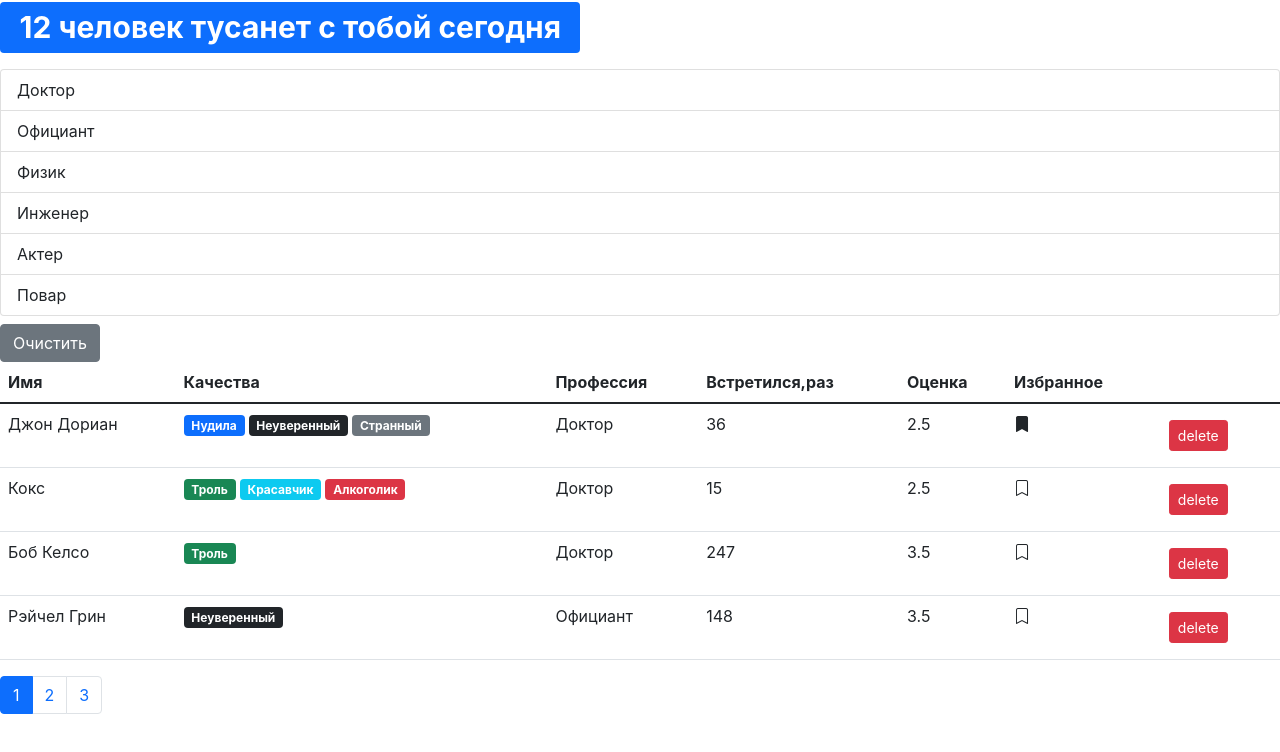
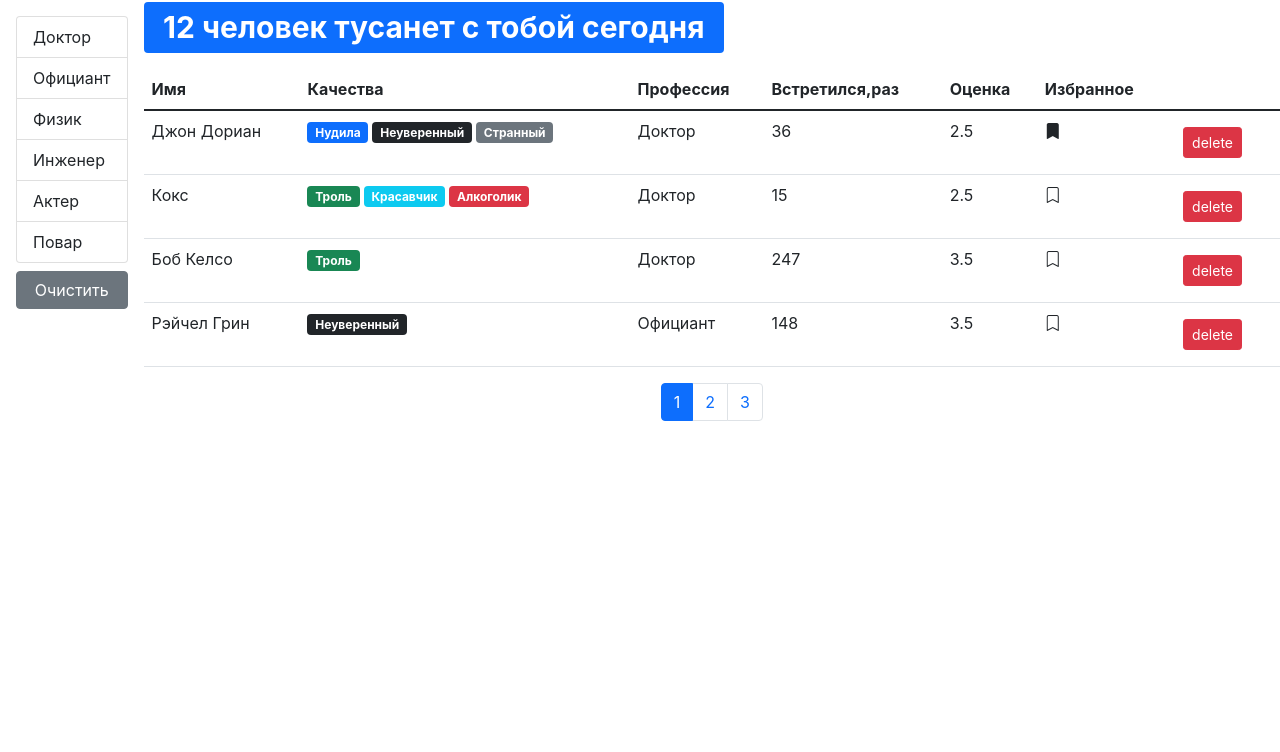
Before and after one commit to Nike11088/fast-company, a React (Create React App) app: page / in a window 1280 px wide. Shown: the top 752 px of the page. Built offline with nearby package versions, Linux system fonts and the light colour scheme.

Commit message:
refactoring

```diff
--- a/src/App.js
+++ b/src/App.js
@@ -1,10 +1,13 @@
-import React, { useState } from 'react'
+import React, { useState, useEffect } from 'react'
 import Users from './components/users'
-import SearchStatus from './components/searchStatus'
 import api from './api'
 
 const App = () => {
-    const [users, setUsers] = useState(api.users.fetchAll())
+    const [users, setUsers] = useState()
+
+    useEffect(() => {
+        api.users.fetchAll().then((data) => setUsers(data))
+    }, [])
 
     const handleDelete = (userId) => {
         setUsers((prevState) => prevState.filter((user) => user._id !== userId))
@@ -21,12 +24,13 @@ const App = () => {
 
     return (
         <>
-            <SearchStatus length={users.length} />
-            <Users
-                users={users}
-                onDelete={handleDelete}
-                onToogleBookMark={handleToogleBookMark}
-            />
+            {users && (
+                <Users
+                    users={users}
+                    onDelete={handleDelete}
+                    onToogleBookMark={handleToogleBookMark}
+                />
+            )}
         </>
     )
 }
--- a/src/api/fake.api/professions.api.js
+++ b/src/api/fake.api/professions.api.js
@@ -1,4 +1,4 @@
-export const professions = {
+export const professionsObject = {
     doctor: { _id: '67rdca3eeb7f6fgeed471818', name: 'Доктор' },
     waiter: { _id: '67rdca3eeb7f6fgeed471820', name: 'Официант' },
     physics: { _id: '67rdca3eeb7f6fgeed471814', name: 'Физик' },
@@ -7,11 +7,20 @@ export const professions = {
     cook: { _id: '67rdca3eeb7f6fgeed471829', name: 'Повар' }
 }
 
+export const professions = [
+    { _id: '67rdca3eeb7f6fgeed471818', name: 'Доктор' },
+    { _id: '67rdca3eeb7f6fgeed471820', name: 'Официант' },
+    { _id: '67rdca3eeb7f6fgeed471814', name: 'Физик' },
+    { _id: '67rdca3eeb7f6fgeed471822', name: 'Инженер' },
+    { _id: '67rdca3eeb7f6fgeed471824', name: 'Актер' },
+    { _id: '67rdca3eeb7f6fgeed471829', name: 'Повар' }
+]
+
 const fetchAll = () =>
     new Promise((resolve) => {
         setTimeout(function () {
             resolve(professions)
-        }, 2000)
+        }, 100)
     })
 
 export default {
--- a/src/api/fake.api/user.api.js
+++ b/src/api/fake.api/user.api.js
@@ -1,4 +1,4 @@
-import { professions } from './professions.api'
+import { professionsObject as professions } from './professions.api'
 
 const qualities = {
     tedious: {
@@ -144,6 +144,13 @@ const users = [
     }
 ]
 
-export function fetchAll() {
-    return users
+const fetchAll = () =>
+    new Promise((resolve) => {
+        setTimeout(function () {
+            resolve(users)
+        }, 100)
+    })
+
+export default {
+    fetchAll
 }
--- a/src/api/index.js
+++ b/src/api/index.js
@@ -1,8 +1,9 @@
-import * as users from './fake.api/user.api'
+import users from './fake.api/user.api'
 import professions from './fake.api/professions.api'
 
 const API = {
     users,
     professions
 }
+
 export default API
--- a/src/components/groupList.jsx
+++ b/src/components/groupList.jsx
@@ -32,7 +32,7 @@ GroupList.defaultProps = {
     contentProperty: 'name'
 }
 GroupList.propTypes = {
-    items: PropTypes.object.isRequired,
+    items: PropTypes.oneOfType([PropTypes.object, PropTypes.array]),
     valueProperty: PropTypes.string.isRequired,
     contentProperty: PropTypes.string.isRequired,
     onItemSelect: PropTypes.func,
--- a/src/components/users.jsx
+++ b/src/components/users.jsx
@@ -5,16 +5,22 @@ import Pagination from './pagination'
 import PropTypes from 'prop-types'
 import GroupList from './groupList'
 import api from '../api'
+import SearchStatus from './searchStatus'
 
 const Users = ({ users: allUsers, onDelete, onToogleBookMark }) => {
     const [currentPage, setCurrentPage] = useState(1)
     const [professions, setProfessions] = useState()
     const [selectedProf, setSelectedProf] = useState()
+
     const pageSize = 4
 
     useEffect(() => {
         api.professions.fetchAll().then((data) => setProfessions(data))
     }, [])
+
+    useEffect(() => {
+        setCurrentPage(1)
+    }, [selectedProf])
 
     const handleProfessionSelect = (item) => {
         setSelectedProf(item)
@@ -27,16 +33,16 @@ const Users = ({ users: allUsers, onDelete, onToogleBookMark }) => {
     const filteredUsers = selectedProf
         ? allUsers.filter((user) => user.profession === selectedProf)
         : allUsers
-    const count = (filteredUsers && filteredUsers.length) || 0
+    const count = filteredUsers && filteredUsers.length
     const userCrop = paginate(filteredUsers, currentPage, pageSize)
     const clearFilter = () => {
         setSelectedProf()
     }
 
     return (
-        <>
+        <div className="d-flex">
             {professions && (
-                <>
+                <div className="d-flex flex-column flex-shrink-0 p-3">
                     <GroupList
                         selectedItem={selectedProf}
                         items={professions}
@@ -48,10 +54,11 @@ const Users = ({ users: allUsers, onDelete, onToogleBookMark }) => {
                     >
                         Очистить
                     </button>
-                </>
+                </div>
             )}
-
-            {allUsers.length > 0 && (
+            <div className="d-flex flex-column w-100">
+                <SearchStatus length={count} />
+                {count > 0 && (
                     <table className="table">
                         <thead>
                             <tr>
@@ -76,13 +83,16 @@ const Users = ({ users: allUsers, onDelete, onToogleBookMark }) => {
                         </tbody>
                     </table>
                 )}
+                <div className="d-flex justify-content-center">
                     <Pagination
                         itemsCount={count}
                         pageSize={pageSize}
                         onPageChange={handlePageChange}
                         currentPage={currentPage}
                     />
-        </>
+                </div>
+            </div>
+        </div>
     )
 }
 
```
Also changed, not shown: .eslintrc.js. Lines whose indentation alone changed are shown as unchanged.
